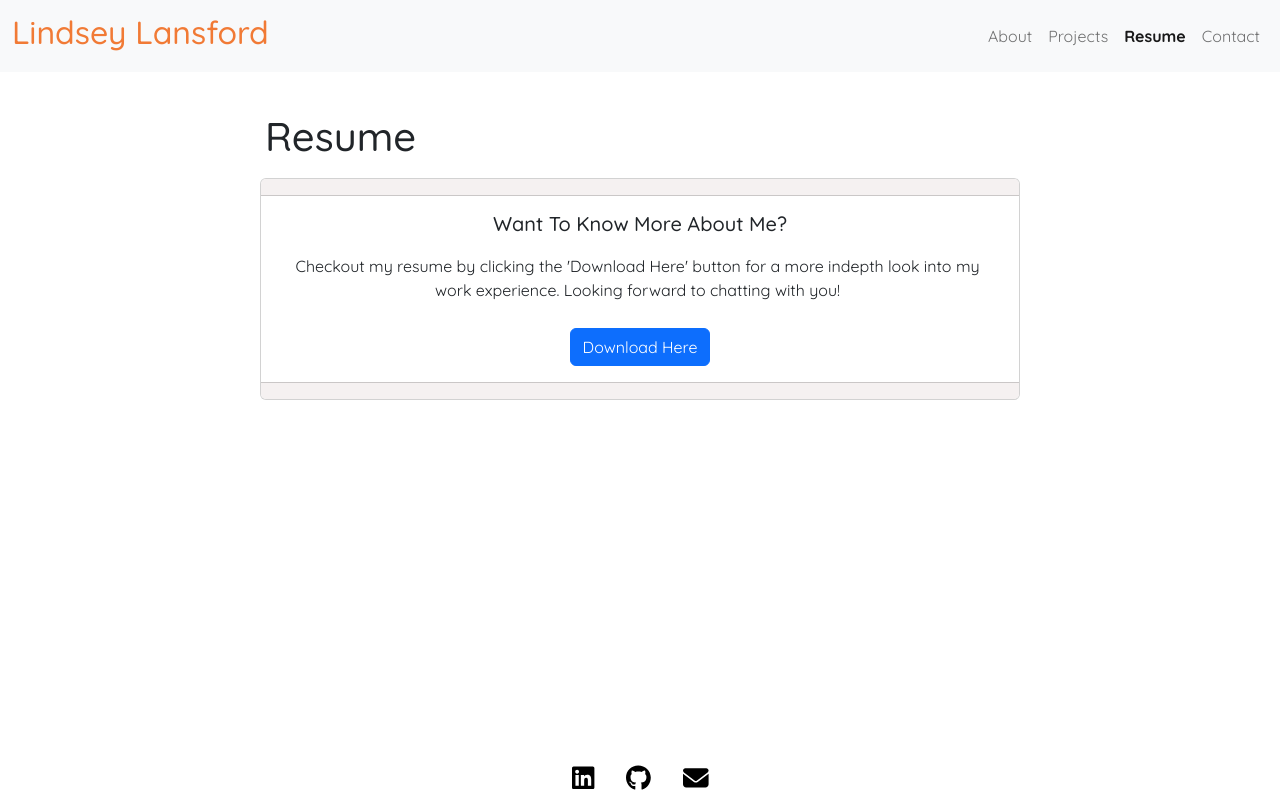
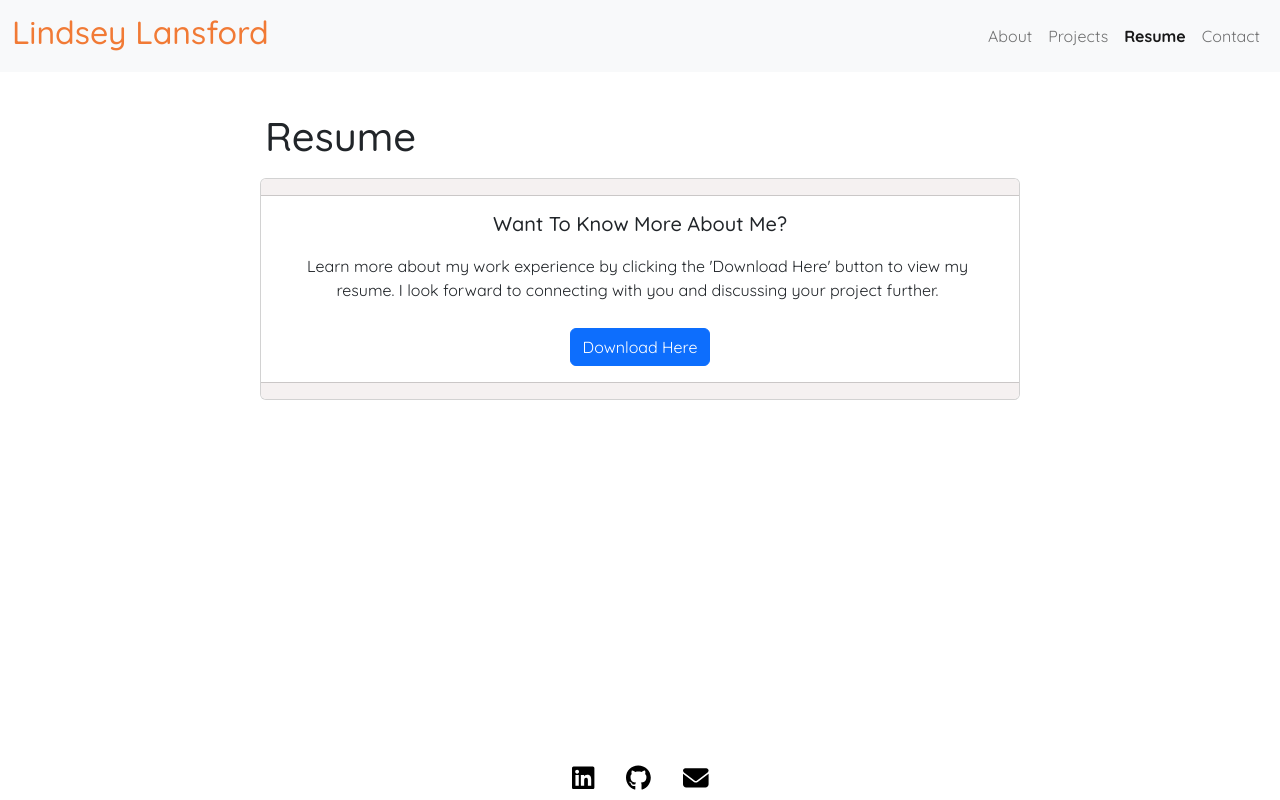
Before and after one commit to lindsey-lansford/react-portfolio, a React (Create React App) app: page /react-portfolio/resume in a window 1280 px wide. Built offline with nearby package versions, Linux system fonts and the light colour scheme.

Commit message:
editing typo

```diff
--- a/src/pages/Resume.js
+++ b/src/pages/Resume.js
@@ -25,9 +25,7 @@ const Resume = () => {
         <div className="card-body">
           <h5 className="card-title">Want To Know More About Me?</h5>
           <p className="card-text">
-            Checkout my resume by clicking the 'Download Here' button for a more
-            indepth look into my work experience. Looking forward to chatting
-            with you!
+          Learn more about my work experience by clicking the 'Download Here' button to view my resume. I look forward to connecting with you and discussing your project further.
           </p>
           <button className="btn btn-primary" onClick={onButtonClick}>
             Download Here
```
